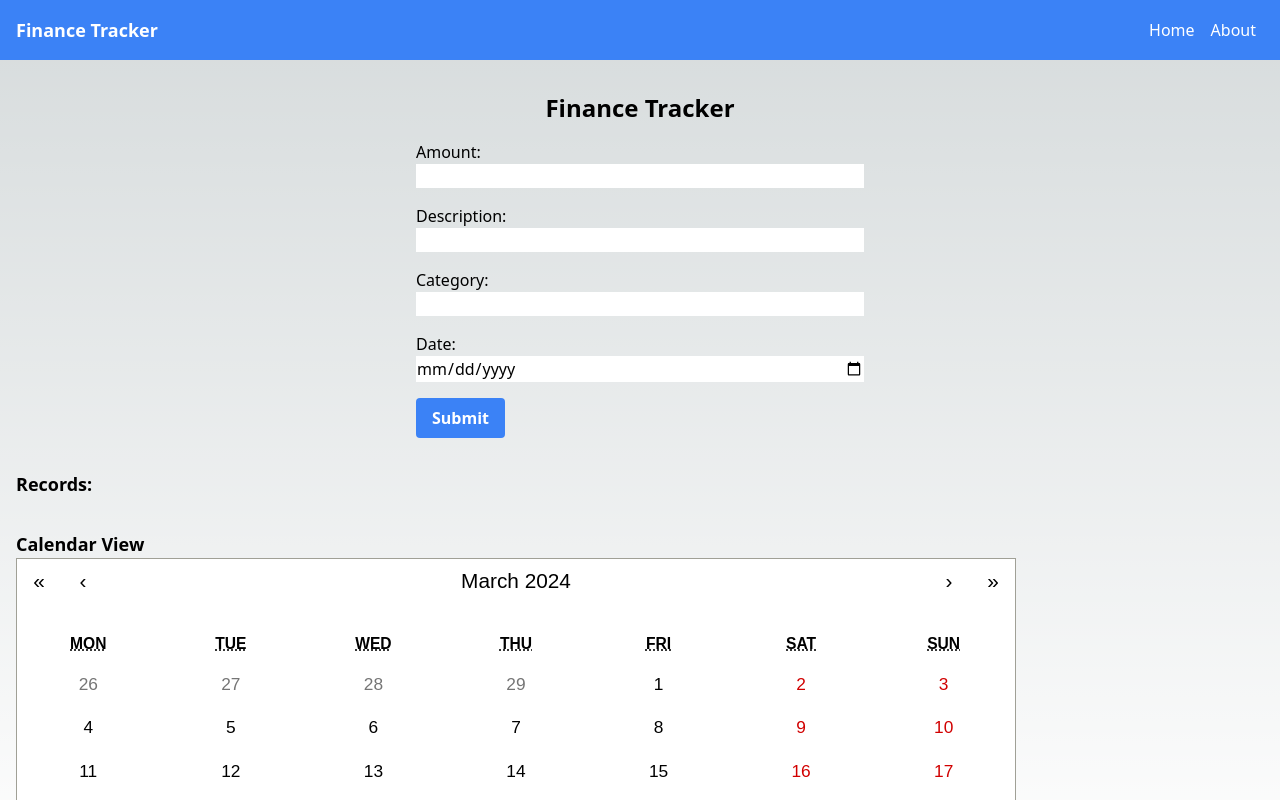
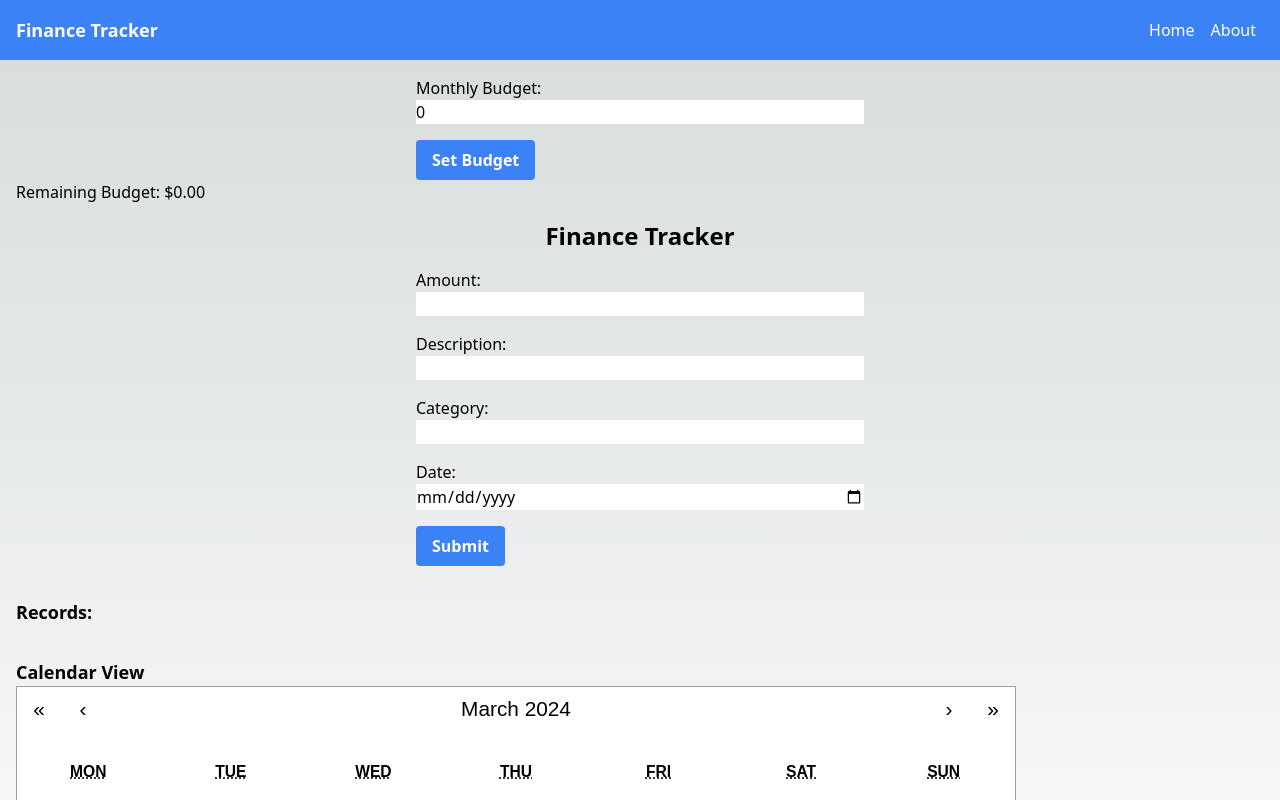
Before and after one commit to MoisesSanchez2020/my-finance-tracker, a Next.js app: page / in a window 1280 px wide. Shown: the top 800 px of the page. Built offline with nearby package versions, Linux system fonts and the light colour scheme.

Commit message:
latest update

```diff
--- a/pages/index.tsx
+++ b/pages/index.tsx
@@ -3,7 +3,7 @@ import Navbar from '../components/Navbar';
 import Calendar from 'react-calendar';
 import 'react-calendar/dist/Calendar.css'; // Default styling
 
-// Define the structure of your financial records
+// FinancialRecord interface to define the structure of financial records
 interface FinancialRecord {
   amount: string;
   description: string;
@@ -12,6 +12,7 @@ interface FinancialRecord {
 }
 
 const Home = () => {
+  // useState hooks for managing various states in the component
   const [amount, setAmount] = useState('');
   const [description, setDescription] = useState('');
   const [category, setCategory] = useState('');
@@ -19,14 +20,21 @@ const Home = () => {
   const [records, setRecords] = useState<FinancialRecord[]>([]);
   const [selectedDate, setSelectedDate] = useState<Date | null>(null);
   const [showBubble, setShowBubble] = useState(false);
+  const [monthlyBudget, setMonthlyBudget] = useState(0);
+  const [remainingBudget, setRemainingBudget] = useState(0);
 
-  // Extract dates from records for highlighting on the calendar
+  // Mapping records to dates for calendar highlighting
   const recordDates = records.map(record => new Date(record.date));
 
+  // Subtract the entered amount from the remaining budget
   const handleSubmit = (event: React.FormEvent) => {
     event.preventDefault();
     const newRecord: FinancialRecord = { amount, description, category, date };
     setRecords([...records, newRecord]);
+
+    // Subtract from the remaining budget
+    setRemainingBudget((prevBudget) => prevBudget - parseFloat(amount));
+
     // Reset the form fields
     setAmount('');
     setDescription('');
@@ -34,18 +42,20 @@ const Home = () => {
     setDate('');
   };
 
+  const handleBudgetSubmit = (event: React.FormEvent) => {
+    event.preventDefault();
+    setRemainingBudget(monthlyBudget);
+  };
+
   const handleDayClick = (value: Date, event: React.MouseEvent<HTMLButtonElement, MouseEvent>) => {
     setSelectedDate(value);
     setShowBubble(true);
-
 
     setTimeout(() => {
       setShowBubble(false);
     }, 3000); // Hide the bubble after 3 seconds
   };
 
-
-  // Filter records by selected date
   const filteredRecords = selectedDate
     ? records.filter(record => new Date(record.date).toDateString() === selectedDate.toDateString())
     : [];
@@ -54,6 +64,21 @@ const Home = () => {
     <div>
       <Navbar />
       <main className="p-4">
+        {/* Monthly Budget Form */}
+        <form onSubmit={handleBudgetSubmit} className="budget-form max-w-md mx-auto">
+          <div className="mb-4">
+            <label htmlFor="monthlyBudget" className="block">Monthly Budget:</label>
+            <input type="number" id="monthlyBudget" value={monthlyBudget} onChange={(e) => setMonthlyBudget(parseFloat(e.target.value))} className="w-full" />
+          </div>
+          <button type="submit" className="bg-blue-500 hover:bg-blue-700 text-white font-bold py-2 px-4 rounded">Set Budget</button>
+        </form>
+
+        {/* Remaining Budget */}
+        <div className="remaining-budget">
+          <h3>Remaining Budget: ${remainingBudget.toFixed(2)}</h3>
+        </div>
+
+        {/* Finance Tracker Form */}
         <h1 className="text-2xl font-bold text-center my-4">Finance Tracker</h1>
         <form onSubmit={handleSubmit} className="max-w-md mx-auto">
           {/* Form fields */}
@@ -100,7 +125,7 @@ const Home = () => {
                 recordDate.getMonth() === date.getMonth() &&
                 recordDate.getFullYear() === date.getFullYear()
               )) {
-                return 'highlight'; // A class to highlight the tile
+                return 'highlight';
               }
             }}
           />
@@ -109,7 +134,6 @@ const Home = () => {
         {/* Bubble for displaying records */}
         {showBubble && selectedDate && (
           <div className="bubble">
-            {/* Records for the selected date */}
             {filteredRecords.length > 0 ? (
               filteredRecords.map((record, index) => (
                 <div key={index}>
@@ -122,6 +146,7 @@ const Home = () => {
           </div>
         )}
       </main>
+      {/* Style section */}
       <style jsx global>{`
         .calendar-container .react-calendar {
           width: 100%;
```
Also changed, not shown: 1 other file (tests, documents, lock files or other folders).
